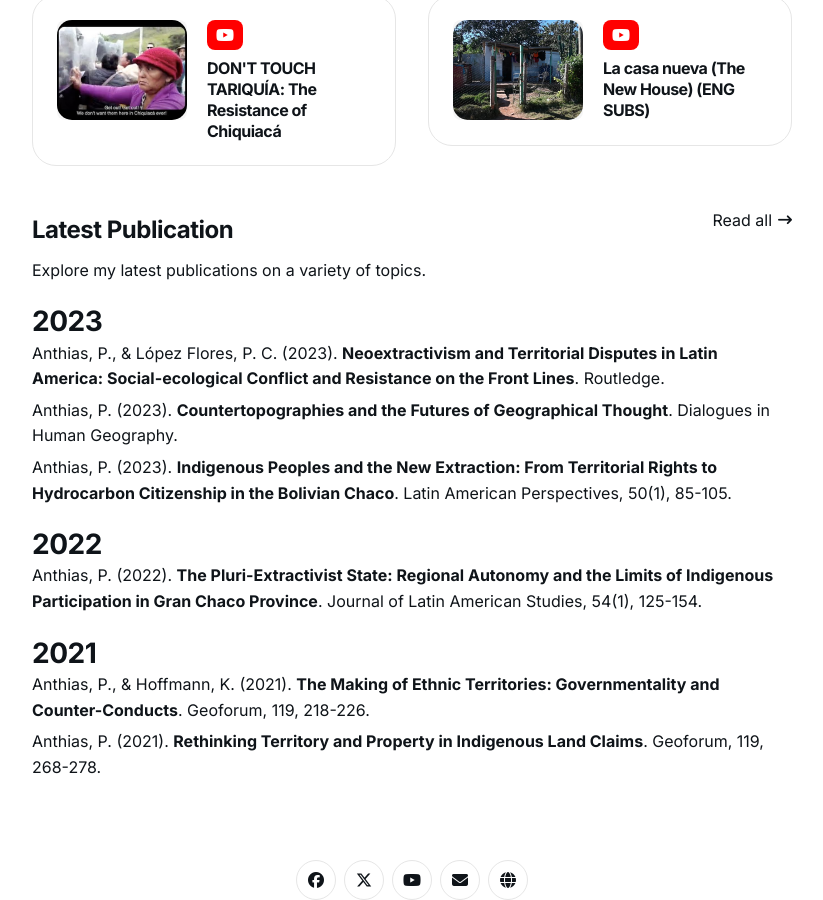
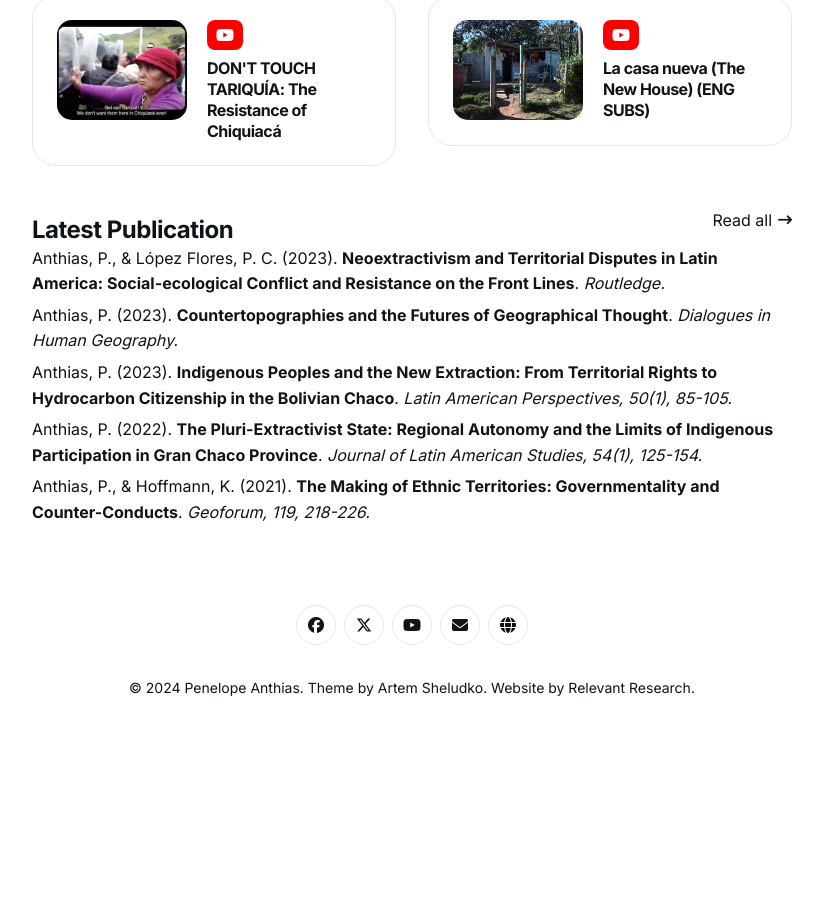
Before and after one commit to RelevantResearch/penelopeanthias, a Jekyll site: the page built from index.html, in a window 1280 px wide and 900 px high, scrolled down 1972 px. Shown: the whole window, without its empty margins (228-1051 px from the left). Built offline with Jekyll 4.4.1, drawn with Linux system fonts in a browser that asks for light colours; after the commit the page ends 2720 px from its top, so only the background shows below that.

Commit message:
Revise “latest publications” on homepage

```diff
--- a/_includes/section-article.html
+++ b/_includes/section-article.html
@@ -15,30 +15,27 @@
               <h2 class="section__title">Articles</h2>
             {% endif %}
           </div>
-          <p class="section__description">{{ site.data.settings.articles.articles_description }}</p>
+          <!-- <p class="section__description">{{ site.data.settings.articles.articles_description }}</p> -->
           <div class="articles-content">
-            <h2>2023</h2>
+            <!-- <h2>2023</h2> -->
             <article>
-              <p>Anthias, P., & López Flores, P. C. (2023). <a href="https://doi.org/10.4324/9781003267461"><strong>Neoextractivism and Territorial Disputes in Latin America: Social-ecological Conflict and Resistance on the Front Lines</strong></a>. Routledge.</p>
+              <p>Anthias, P., & López Flores, P. C. (2023). <a href="https://doi.org/10.4324/9781003267461"><strong>Neoextractivism and Territorial Disputes in Latin America: Social-ecological Conflict and Resistance on the Front Lines</strong></a>. <i>Routledge.</i></p>
             </article>
             <article>
-              <p>Anthias, P. (2023). <a href="https://doi.org/10.1177/20438206231171202"><strong>Countertopographies and the Futures of Geographical Thought</strong></a>. Dialogues in Human Geography.</p>
+              <p>Anthias, P. (2023). <a href="https://doi.org/10.1177/20438206231171202"><strong>Countertopographies and the Futures of Geographical Thought</strong></a>. <i>Dialogues in Human Geography.</i></p>
             </article>
             <article>
-              <p>Anthias, P. (2023). <a href="https://doi.org/10.1177/0094582x16678804"><strong>Indigenous Peoples and the New Extraction: From Territorial Rights to Hydrocarbon Citizenship in the Bolivian Chaco</strong></a>. Latin American Perspectives, 50(1), 85-105.</p>
+              <p>Anthias, P. (2023). <a href="https://doi.org/10.1177/0094582x16678804"><strong>Indigenous Peoples and the New Extraction: From Territorial Rights to Hydrocarbon Citizenship in the Bolivian Chaco</strong></a>. <i>Latin American Perspectives, 50(1), 85-105.</i></p>
             </article>
 
-            <h2>2022</h2>
+            <!-- <h2>2022</h2> -->
             <article>
-              <p>Anthias, P. (2022). <a href="https://doi.org/10.1017/s0022216x21000997"><strong>The Pluri-Extractivist State: Regional Autonomy and the Limits of Indigenous Participation in Gran Chaco Province</strong></a>. Journal of Latin American Studies, 54(1), 125-154.</p>
+              <p>Anthias, P. (2022). <a href="https://doi.org/10.1017/s0022216x21000997"><strong>The Pluri-Extractivist State: Regional Autonomy and the Limits of Indigenous Participation in Gran Chaco Province</strong></a>. <i>Journal of Latin American Studies, 54(1), 125-154.</i></p>
             </article>
 
-            <h2>2021</h2>
+            <!-- <h2>2021</h2> -->
             <article>
-              <p>Anthias, P., & Hoffmann, K. (2021). <a href="https://doi.org/10.1016/j.geoforum.2020.06.027"><strong>The Making of Ethnic Territories: Governmentality and Counter-Conducts</strong></a>. Geoforum, 119, 218-226.</p>
-            </article>
-            <article>
-              <p>Anthias, P. (2021). <a href="https://doi.org/10.1016/j.geoforum.2019.09.008"><strong>Rethinking Territory and Property in Indigenous Land Claims</strong></a>. Geoforum, 119, 268-278.</p>
+              <p>Anthias, P., & Hoffmann, K. (2021). <a href="https://doi.org/10.1016/j.geoforum.2020.06.027"><strong>The Making of Ethnic Territories: Governmentality and Counter-Conducts</strong></a>. <i>Geoforum, 119, 218-226.</i></p>
             </article>
 
           </div>
```
